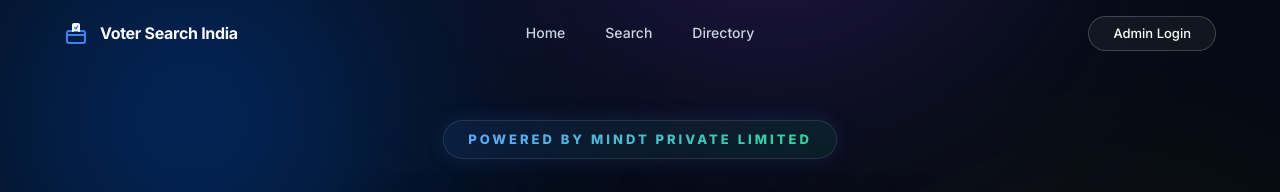
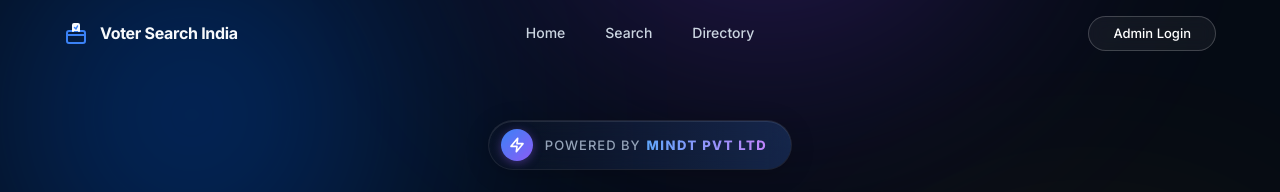
Before and after one commit to shauddin306/AP_SIR_2002, a Next.js app: page / in a window 1280 px wide. Shown: the top 192 px of the page. Built offline with nearby package versions, Linux system fonts and the light colour scheme; no server answers; the database is empty.

Commit message:
feat: premium UI for MindT powered badge

```diff
--- a/src/app/page.tsx
+++ b/src/app/page.tsx
@@ -18,25 +18,71 @@ export default function HomePage() {
         {/* Hero */}
         <div style={{ textAlign: 'center', marginBottom: 40 }}>
           <div style={{
-            display: 'inline-block',
-            padding: '8px 24px',
+            display: 'inline-flex',
+            alignItems: 'center',
+            gap: 12,
+            padding: '8px 24px 8px 12px',
             borderRadius: '100px',
-            background: 'linear-gradient(90deg, rgba(59,130,246,0.1) 0%, rgba(16,185,129,0.1) 100%)',
-            border: '1px solid rgba(255,255,255,0.1)',
-            boxShadow: '0 0 20px rgba(59,130,246,0.15)',
-            marginBottom: 24
+            background: 'rgba(15, 23, 42, 0.4)',
+            backdropFilter: 'blur(12px)',
+            WebkitBackdropFilter: 'blur(12px)',
+            border: '1px solid rgba(255,255,255,0.08)',
+            boxShadow: '0 4px 24px rgba(0,0,0,0.2), inset 0 1px 0 rgba(255,255,255,0.1)',
+            marginBottom: 32,
+            position: 'relative',
+            overflow: 'hidden'
           }}>
+            {/* Animated shimmer border effect */}
+            <div style={{
+              position: 'absolute',
+              inset: 0,
+              background: 'linear-gradient(90deg, transparent, rgba(59, 130, 246, 0.2), transparent)',
+              backgroundSize: '200% 100%',
+              animation: 'shimmer 3s infinite linear',
+              zIndex: 0,
+              pointerEvents: 'none'
+            }} />
+
+            <div style={{
+              display: 'flex',
+              alignItems: 'center',
+              justifyContent: 'center',
+              width: 32,
+              height: 32,
+              borderRadius: '50%',
+              background: 'linear-gradient(135deg, #3b82f6, #8b5cf6)',
+              boxShadow: '0 2px 10px rgba(139, 92, 246, 0.4)',
+              position: 'relative',
+              zIndex: 1
+            }}>
+              <svg width="16" height="16" viewBox="0 0 24 24" fill="none" stroke="white" strokeWidth="2.5" strokeLinecap="round" strokeLinejoin="round">
+                <polygon points="13 2 3 14 12 14 11 22 21 10 12 10 13 2"/>
+              </svg>
+            </div>
+
             <p style={{
               fontSize: 13,
-              fontWeight: 800,
+              fontWeight: 700,
               textTransform: 'uppercase',
-              letterSpacing: '3px',
-              background: 'linear-gradient(90deg, #60a5fa, #34d399)',
-              WebkitBackgroundClip: 'text',
-              WebkitTextFillColor: 'transparent',
-              margin: 0
+              letterSpacing: '2px',
+              color: '#e2e8f0',
+              margin: 0,
+              display: 'flex',
+              alignItems: 'center',
+              gap: 6,
+              position: 'relative',
+              zIndex: 1
             }}>
-              Powered by MindT Private Limited
+              <span style={{ color: '#94a3b8', fontWeight: 500, letterSpacing: '1px' }}>POWERED BY</span>
+              <span style={{
+                background: 'linear-gradient(90deg, #60a5fa, #c084fc)',
+                WebkitBackgroundClip: 'text',
+                WebkitTextFillColor: 'transparent',
+                fontWeight: 900,
+                letterSpacing: '1.5px'
+              }}>
+                MINDT PVT LTD
+              </span>
             </p>
           </div>
           <h1 style={{
```
